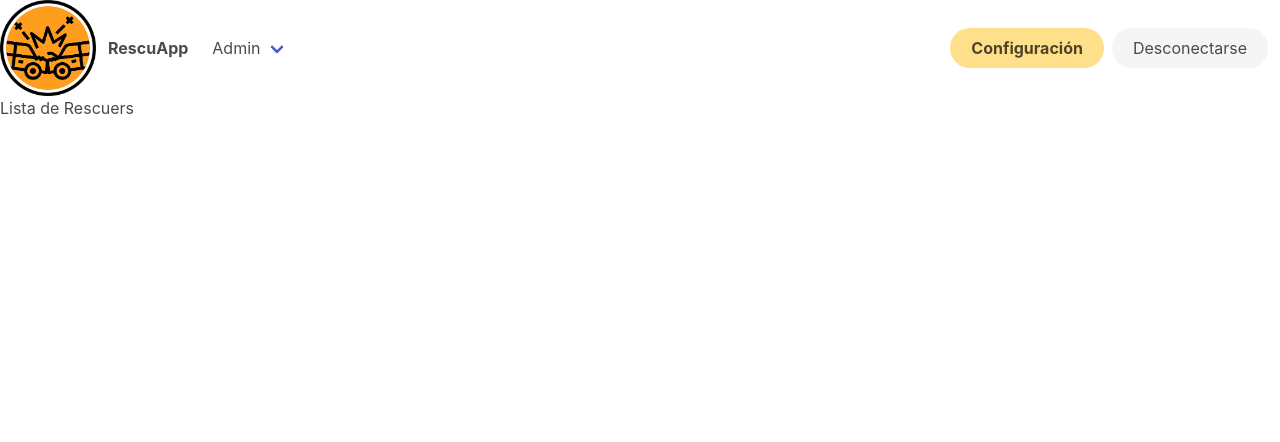
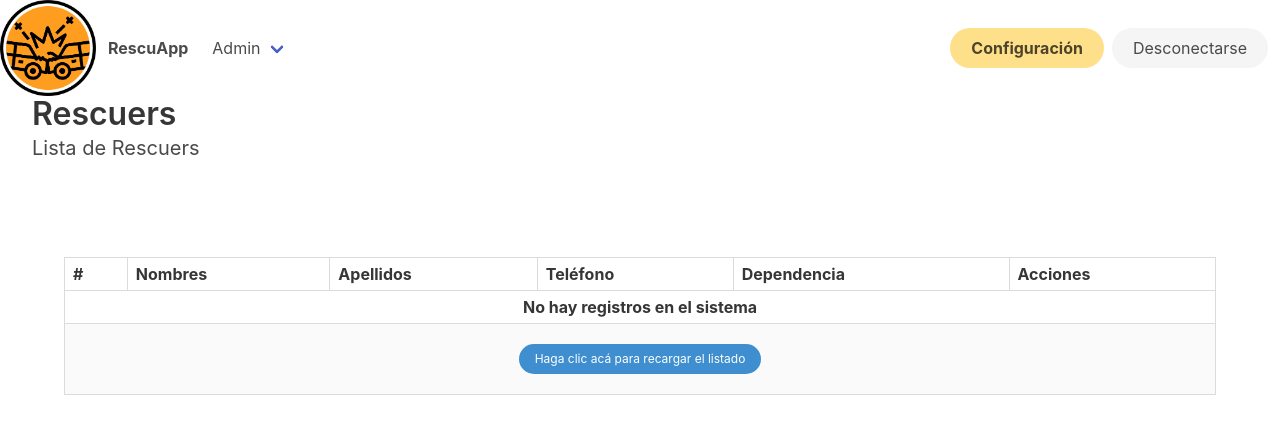
Before and after one commit to Mipcra98/rescuAppPHP, a PHP site: page /index.php?vista=rescuer_list in a window 1280 px wide. Shown: the top 442 px of the page. Run offline with PHP 8.4, Linux system fonts and the light colour scheme; the visitor is signed in with stand-in values (Sample User, id 1); tables that the repository leaves empty or names only in its code hold one stand-in row (values such as "Sample post").

Commit message:
Obtención y Listado de Rescuers
Se obtuvo los datos de la BD de la tabla rescuers y se hizo un listado dinámico a la cantidad de registros, con dos botones sin función, Editar y eliminar registro.

```diff
--- a/inc/navbar.php
+++ b/inc/navbar.php
@@ -35,7 +35,7 @@
           <a class="button is-warning is-rounded">
             <strong>Configuración</strong>
           </a>
-          <a class="button is-light is-rounded">
+          <a href="index.php?vista=logout" class="button is-light is-rounded">
             Desconectarse
           </a>
         </div>
--- a/index.php
+++ b/index.php
@@ -13,6 +13,14 @@
       }
 
     if(is_file("./vistas/".$_GET['vista'].".php") && $_GET['vista']!="login" && $_GET['vista']!="404"){
+
+      #Cierre de sesión forzada
+      if((!isset($_SESSION['id']) || $_SESSION['id']=="") || (!isset($_SESSION['correo']) || $_SESSION['correo']=="")){
+
+        include "./vistas/logout.php";
+        exit();
+      }
+
 
         include "./inc/navbar.php";
 
--- /dev/null
+++ b/php/listar_rescuers.php
@@ -0,0 +1,52 @@
+<?php
+    function listar_rescuers(){
+        if(isset($busqueda) && $busqueda==""){
+            $consulta_datos="SELECT * FROM rescuer WHERE ((rescuer_id!='".$_SESSION['id']."') AND (rescuer_name LIKE '%$busqueda%' OR rescuer_surname LIKE '%$busqueda%' OR rescuer_dependency LIKE '%$busqueda%' OR rescuer_company LIKE '%$busqueda%' OR rescuer_role LIKE '%$busqueda%')) ORDER BY rescuer_id ASC";
+
+            $consulta_total="SELECT COUNT(rescuer_id) FROM rescuer WHERE ((rescuer_id!='".$_SESSION['id']."') AND (rescuer_name LIKE '%$busqueda%' OR rescuer_surname LIKE '%$busqueda%' OR rescuer_dependency LIKE '%$busqueda%' OR rescuer_company LIKE '%$busqueda%' OR rescuer_role LIKE '%$busqueda%'))";
+        }else{
+            $consulta_datos="SELECT * FROM rescuer WHERE rescuer_id!='".$_SESSION['id']."' ORDER BY rescuer_id ASC";
+
+            $consulta_total="SELECT COUNT(rescuer_id) FROM rescuer WHERE rescuer_id!='".$_SESSION['id']."'";
+        }
+
+        $conexion=conexion();
+
+        $datos=$conexion->query($consulta_datos);
+        $datos=$datos->fetchAll();
+
+        $total=$conexion->query($consulta_total);
+        $total=(int) $total->fetchColumn();
+
+        if($total==0){
+            echo '
+                <tr class="has-text-centered" >
+                    <td colspan="7">
+                        <strong>No hay registros en el sistema</strong>
+                    </td>
+                </tr>
+            ';
+        }else{
+            $contador=1;
+            foreach($datos as $rows){
+                echo '
+                    <tr class="has-text-centered" >
+                        <td>'.$contador.'</td>
+                        <td>'.$rows['rescuer_name'].'</td>
+                        <td>'.$rows['rescuer_surname'].'</td>
+                        <td>'.$rows['rescuer_phone'].'</td>
+                        <td>'.$rows['rescuer_dependency'].'</td>
+                        <td>
+                            <a href="index.php?vista=rescuer_update&rescuer_id_up='.$rows['rescuer_id'].'" class="button is-warning is-rounded is-small">Ver a detalle</a>
+                        </td>
+                        <td>
+                            <a href="index.php?vista=rescuer_list&rescuer_id_del='.$rows['rescuer_id'].'" class="button is-danger is-rounded is-small">Eliminar</a>
+                        </td>
+                    </tr>
+                ';
+                $contador++;
+            }
+
+        }
+        $conexion=null;
+    }
--- a/vistas/principal.php
+++ b/vistas/principal.php
@@ -1,4 +1,4 @@
 <div class="container is-fluid">
     <h1 class="title">Página Principal</h1>
-    <h2 class="subtitle">Bienvenido Usuario</h2>
+    <h2 class="subtitle">¡Bienvenido <?php echo $_SESSION['nombre']." ".$_SESSION['apellido'];?>!</h2>
 </div>
--- a/vistas/rescuer_list.php
+++ b/vistas/rescuer_list.php
@@ -1 +1,45 @@
-Lista de Rescuers
+<div class="container is-fluid mb-6">
+    <h1 class="title">Rescuers</h1>
+    <h2 class="subtitle">Lista de Rescuers</h2>
+</div>
+
+<div class="container pb-6 pt-6">
+
+    <?php
+        require_once "./php/main.php";
+
+        $busqueda="";
+
+        require_once "./php/listar_rescuers.php";
+    ?>
+
+    <div class="table-container">
+        <table class="table is-bordered is-striped is-narrow is-hoverable is-fullwidth">
+            <thead>
+                <tr class="has-text-centered">
+                    <th>#</th>
+                    <th>Nombres</th>
+                    <th>Apellidos</th>
+                    <th>Teléfono</th>
+                    <th>Dependencia</th>
+                    <th colspan="2">Acciones</th>
+                </tr>
+            </thead>
+            <tbody>
+                <?php
+                    listar_rescuers();
+                ?>
+                <tr class="has-text-centered" >
+                    <td colspan="7">
+                        <a href="index.php?vista=rescuer_list" class="button is-info is-rounded is-small mt-4 mb-4">
+                            Haga clic acá para recargar el listado
+                        </a>
+                    </td>
+                </tr>
+
+            </tbody>
+        </table>
+    </div>
+
+
+</div>
```
Also changed, not shown: php/iniciar_session.php (+6 -5 lines), vistas/logout.php (added, +8 -0 lines).
